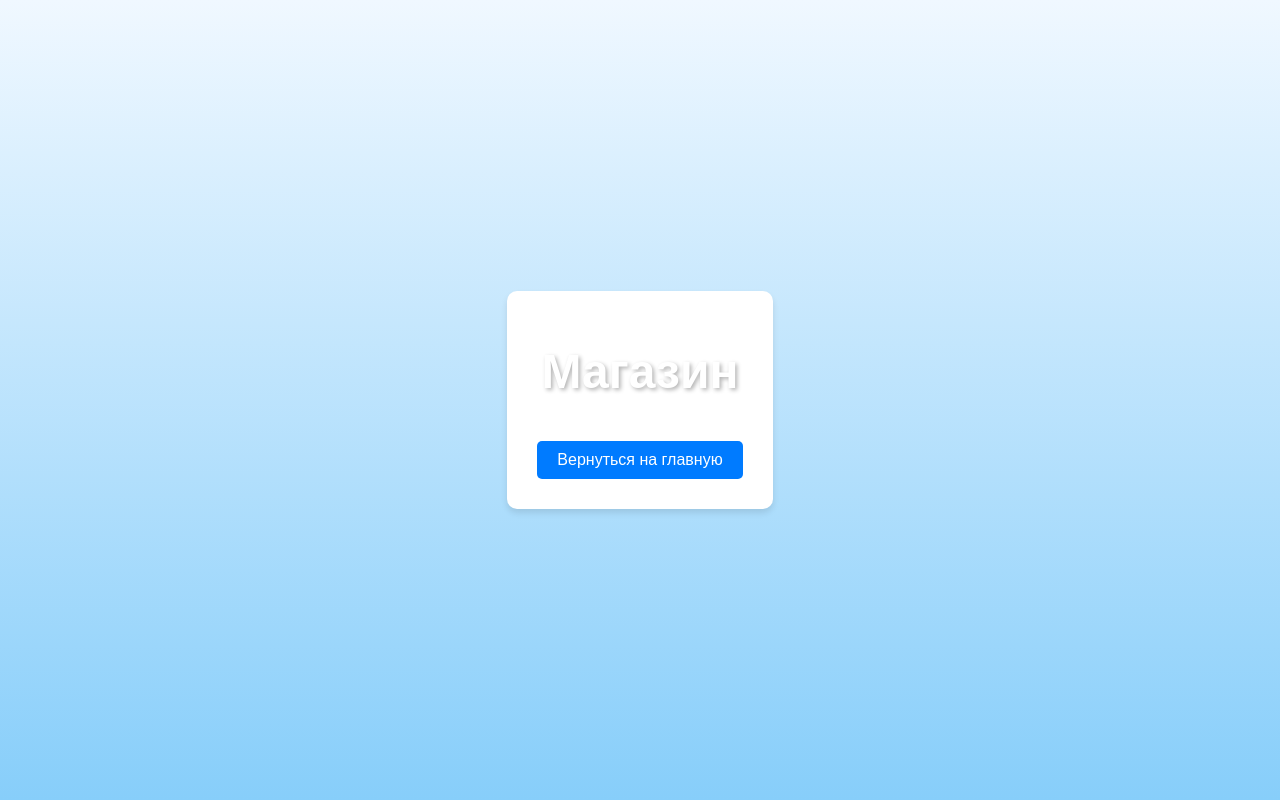
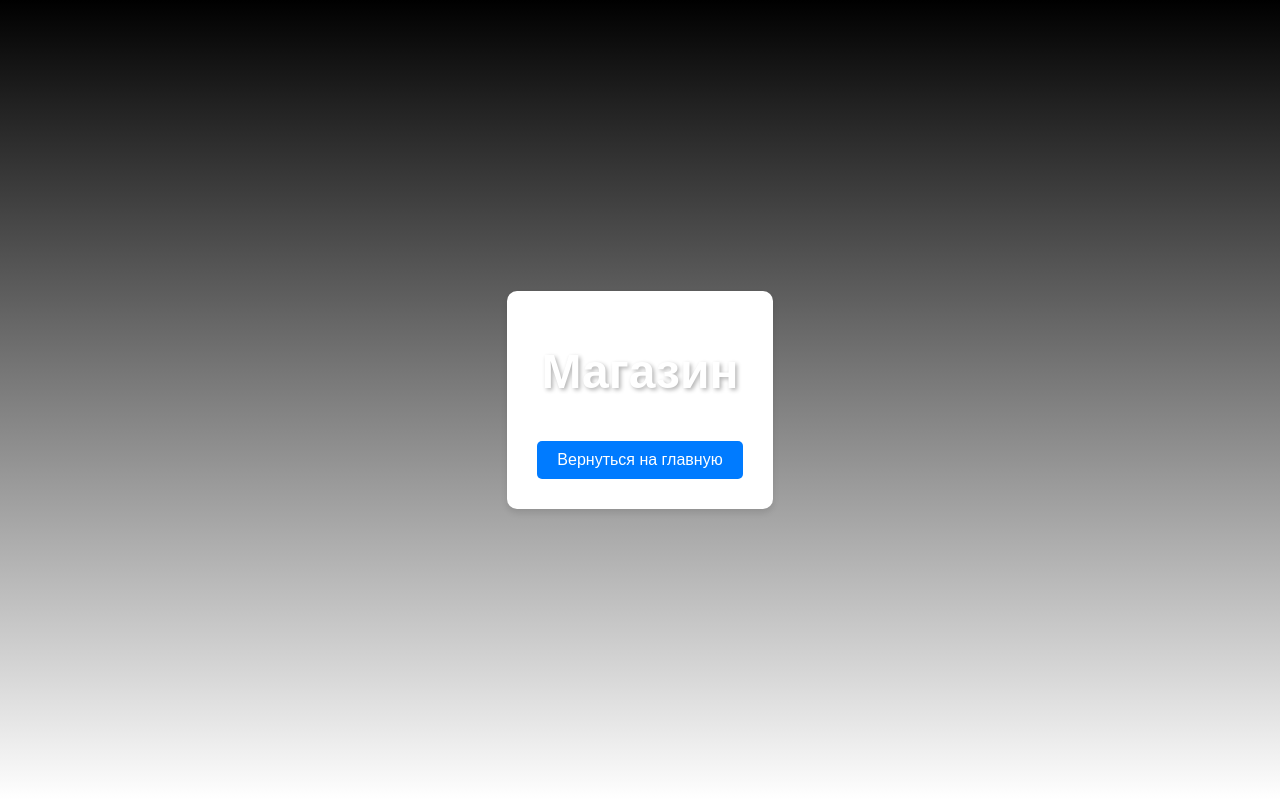
Before and after one commit to PrimalSt/bot2, a Python web app: template templates/shop.html in a window 1280 px wide. Run offline with Jinja, Linux system fonts and the light colour scheme; the template is opened without the code that fills it, so the values that code supplies are empty; some libraries are stand-ins or nearby versions.

Commit message:
Add files via upload

```diff
--- a/static/css/styles.css
+++ b/static/css/styles.css
@@ -1,6 +1,6 @@
 body {
   font-family: Arial, sans-serif;
-  background: linear-gradient(to bottom, #f0f8ff, #87cefa);
+  background: linear-gradient(to bottom, #000000, #ffffff);
   margin: 0;
   padding: 0;
   display: flex;
@@ -25,7 +25,7 @@ h1 {
 }
 
 h2 {
-  font-size: 5rem;
+  font-size: 3rem;
   color: #01ffff4b;
   text-shadow: 2px 2px 4px rgba(8, 49, 77, 0.3);
 }
--- a/templates/shop.html
+++ b/templates/shop.html
@@ -14,6 +14,7 @@
     <ul id="shop-items"></ul>
     <button onclick="location.href='/'">Вернуться на главную</button>
   </div>
+  <script src="https://telegram.org/js/telegram-web-app.js"></script>
   <script src="/static/js/shop.js"></script>
 </body>
 
```
